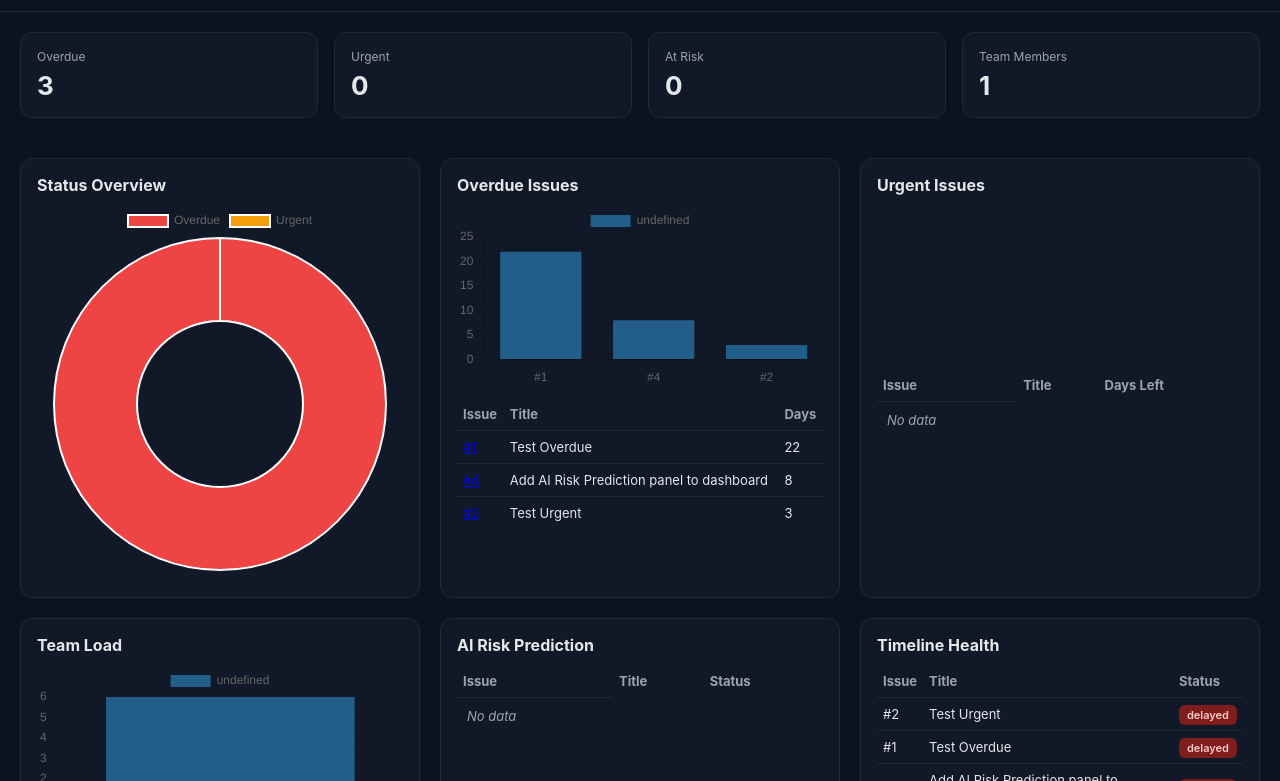
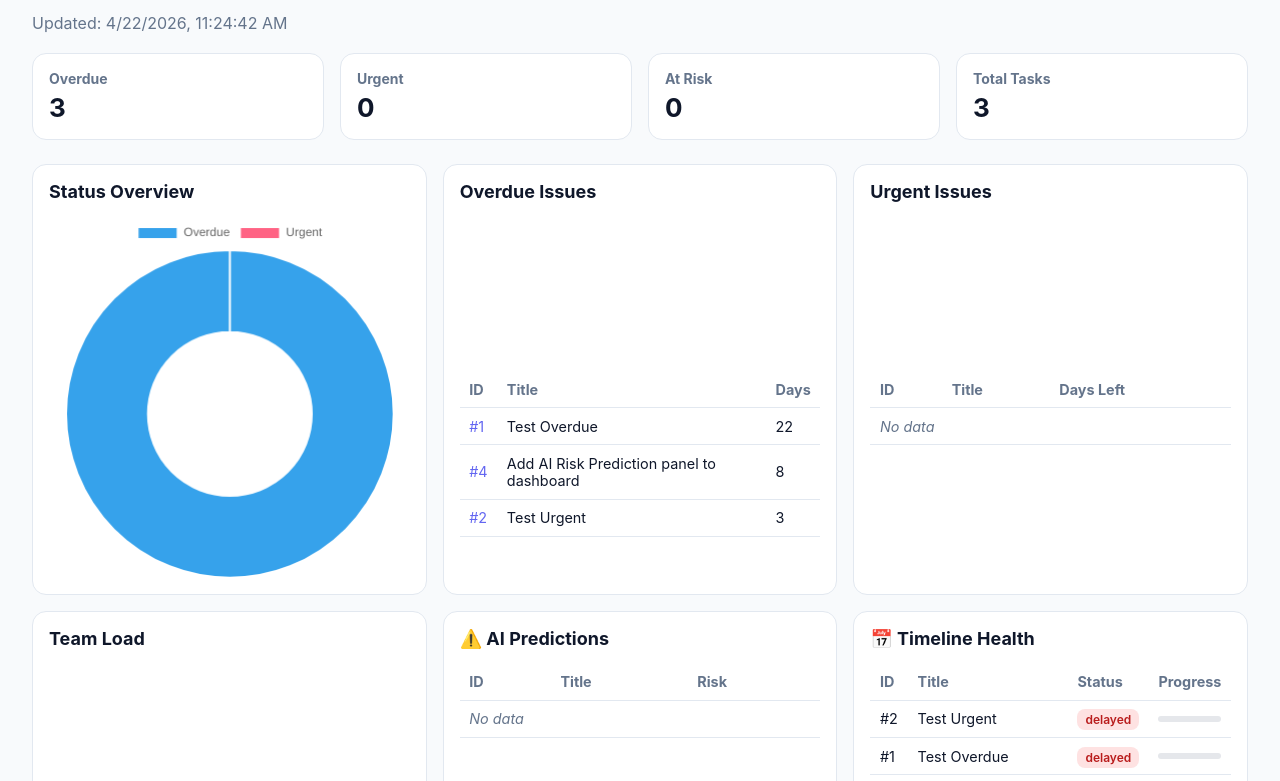
Before and after one commit to potatoscript/portfolio-dashboard, a website: page docs/index.html in a window 1280 px wide. Shown: the part 69-850 px from the top of the page. Drawn offline with nearby package versions, Linux system fonts and the light colour scheme.

Commit message:
Update index.html

```diff
--- a/docs/index.html
+++ b/docs/index.html
@@ -1,152 +1,174 @@
 <!DOCTYPE html>
 <html lang="en">
 <head>
-<meta charset="UTF-8">
-<meta name="viewport" content="width=device-width, initial-scale=1">
-<title>Project Health Dashboard</title>
+<meta charset="UTF-8" />
+<meta name="viewport" content="width=device-width, initial-scale=1" />
+<title>Portfolio Project Dashboard</title>
 
 <script src="https://cdn.jsdelivr.net/npm/chart.js"></script>
 
 <style>
 :root {
-  --bg:#0b1220;
-  --card:#111827;
-  --text:#e5e7eb;
-  --muted:#9ca3af;
-  --border:#1f2937;
+  --bg:#f8fafc;
+  --card:#ffffff;
+  --text:#0f172a;
+  --muted:#64748b;
+  --border:#e2e8f0;
+
   --danger:#ef4444;
   --warn:#f59e0b;
   --ok:#10b981;
+  --primary:#6366f1;
 }
 
 body {
   margin:0;
-  font-family:-apple-system,BlinkMacSystemFont,Segoe UI,Roboto;
+  font-family:-apple-system,BlinkMacSystemFont,"Segoe UI",Roboto;
   background:var(--bg);
   color:var(--text);
+  padding:2rem;
 }
 
-/* HEADER */
-.header {
-  padding:20px;
-  border-bottom:1px solid var(--border);
-}
-
-.header h1 {
+h1 {
   margin:0;
-  font-size:20px;
+  font-size:28px;
 }
 
 .sub {
   color:var(--muted);
-  font-size:13px;
+  margin-bottom:20px;
 }
 
-/* KPI STRIP */
+/* ===================== */
+/* KPI CARDS */
+/* ===================== */
 .kpis {
   display:grid;
-  grid-template-columns:repeat(auto-fit,minmax(160px,1fr));
-  gap:16px;
-  padding:20px;
+  grid-template-columns:repeat(auto-fit,minmax(200px,1fr));
+  gap:1rem;
+  margin-bottom:1.5rem;
 }
 
 .kpi {
   background:var(--card);
   border:1px solid var(--border);
-  border-radius:12px;
-  padding:16px;
+  border-radius:14px;
+  padding:1rem;
 }
 
-.kpi .label {
-  font-size:12px;
+.kpi h3 {
+  margin:0;
+  font-size:14px;
   color:var(--muted);
 }
 
 .kpi .value {
   font-size:26px;
   font-weight:bold;
-  margin-top:6px;
+  margin-top:5px;
 }
 
+/* ===================== */
 /* GRID */
-.grid {
+/* ===================== */
+.dashboard {
   display:grid;
-  grid-template-columns:repeat(auto-fit,minmax(400px,1fr));
-  gap:20px;
-  padding:20px;
+  grid-template-columns:repeat(auto-fit,minmax(340px,1fr));
+  gap:1rem;
 }
 
-/* CARD */
 .card {
   background:var(--card);
+  border-radius:14px;
+  padding:1rem;
   border:1px solid var(--border);
-  border-radius:12px;
-  padding:16px;
 }
 
 .card h2 {
-  margin:0 0 10px 0;
-  font-size:16px;
+  margin-top:0;
+  font-size:18px;
 }
 
+/* ===================== */
 /* TABLE */
+/* ===================== */
 table {
   width:100%;
   border-collapse:collapse;
-  font-size:13px;
+  font-size:.9rem;
+}
+
+th, td {
+  padding:.6rem;
+  border-bottom:1px solid var(--border);
 }
 
 th {
   text-align:left;
   color:var(--muted);
-  padding:8px 6px;
 }
 
-td {
-  padding:8px 6px;
-  border-top:1px solid var(--border);
-}
-
-/* BADGES */
 .badge {
   padding:3px 8px;
-  border-radius:6px;
-  font-size:11px;
+  border-radius:8px;
+  font-size:12px;
   font-weight:600;
 }
 
-.badge.red { background:#7f1d1d; color:#fecaca; }
-.badge.orange { background:#78350f; color:#fde68a; }
-.badge.green { background:#064e3b; color:#6ee7b7; }
+.badge-danger { background:#fee2e2; color:#b91c1c; }
+.badge-warn   { background:#fef3c7; color:#92400e; }
+.badge-ok     { background:#dcfce7; color:#166534; }
+
+.progress {
+  height:6px;
+  background:#e5e7eb;
+  border-radius:4px;
+  overflow:hidden;
+}
+
+.progress div {
+  height:100%;
+  background:var(--primary);
+}
 
 .empty {
   color:var(--muted);
   font-style:italic;
-  padding:10px;
 }
 
-canvas {
-  margin-bottom:10px;
+a {
+  color:var(--primary);
+  text-decoration:none;
 }
 </style>
 </head>
 
 <body>
 
-<div class="header">
-  <h1>📊 Project Health Dashboard</h1>
-  <div id="generatedAt" class="sub">Loading...</div>
-</div>
+<h1>📊 Project Dashboard</h1>
+<p id="generatedAt" class="sub">Loading...</p>
 
 <!-- KPI -->
 <div class="kpis">
-  <div class="kpi"><div class="label">Overdue</div><div id="kpiOverdue" class="value">0</div></div>
-  <div class="kpi"><div class="label">Urgent</div><div id="kpiUrgent" class="value">0</div></div>
-  <div class="kpi"><div class="label">At Risk</div><div id="kpiRisk" class="value">0</div></div>
-  <div class="kpi"><div class="label">Team Members</div><div id="kpiUsers" class="value">0</div></div>
+  <div class="kpi">
+    <h3>Overdue</h3>
+    <div id="kpiOverdue" class="value">0</div>
+  </div>
+  <div class="kpi">
+    <h3>Urgent</h3>
+    <div id="kpiUrgent" class="value">0</div>
+  </div>
+  <div class="kpi">
+    <h3>At Risk</h3>
+    <div id="kpiRisk" class="value">0</div>
+  </div>
+  <div class="kpi">
+    <h3>Total Tasks</h3>
+    <div id="kpiTotal" class="value">0</div>
+  </div>
 </div>
 
-<div class="grid">
+<div class="dashboard">
 
   <!-- STATUS -->
   <div class="card">
@@ -160,7 +182,7 @@ canvas {
     <canvas id="overdueChart"></canvas>
     <table>
       <thead>
-        <tr><th>Issue</th><th>Title</th><th>Days</th></tr>
+        <tr><th>ID</th><th>Title</th><th>Days</th></tr>
       </thead>
       <tbody id="overdue"></tbody>
     </table>
@@ -172,7 +194,7 @@ canvas {
     <canvas id="urgentChart"></canvas>
     <table>
       <thead>
-        <tr><th>Issue</th><th>Title</th><th>Days Left</th></tr>
+        <tr><th>ID</th><th>Title</th><th>Days Left</th></tr>
       </thead>
       <tbody id="urgent"></tbody>
     </table>
@@ -190,12 +212,12 @@ canvas {
     </table>
   </div>
 
-  <!-- AI -->
+  <!-- PREDICTIONS -->
   <div class="card">
-    <h2>AI Risk Prediction</h2>
+    <h2>⚠️ AI Predictions</h2>
     <table>
       <thead>
-        <tr><th>Issue</th><th>Title</th><th>Status</th></tr>
+        <tr><th>ID</th><th>Title</th><th>Risk</th></tr>
       </thead>
       <tbody id="predictions"></tbody>
     </table>
@@ -203,10 +225,10 @@ canvas {
 
   <!-- TIMELINE -->
   <div class="card">
-    <h2>Timeline Health</h2>
+    <h2>📅 Timeline Health</h2>
     <table>
       <thead>
-        <tr><th>Issue</th><th>Title</th><th>Status</th></tr>
+        <tr><th>ID</th><th>Title</th><th>Status</th><th>Progress</th></tr>
       </thead>
       <tbody id="timeline"></tbody>
     </table>
@@ -223,61 +245,40 @@ fetch("overdue.json")
     "Updated: " + new Date(data.generatedAt).toLocaleString();
 
   // KPI
-  kpiOverdue.textContent = data.overdueCount || 0;
-  kpiUrgent.textContent = data.urgentCount || 0;
-  kpiRisk.textContent = data.predictions?.length || 0;
-  kpiUsers.textContent = data.overloadedUsers?.length || 0;
+  document.getElementById("kpiOverdue").textContent = data.overdueCount || 0;
+  document.getElementById("kpiUrgent").textContent = data.urgentCount || 0;
+  document.getElementById("kpiRisk").textContent = data.predictions?.length || 0;
+  document.getElementById("kpiTotal").textContent =
+    (data.overdueCount || 0) + (data.urgentCount || 0);
 
   // STATUS CHART
-  new Chart(statusChart, {
-    type:"doughnut",
-    data:{
-      labels:["Overdue","Urgent"],
-      datasets:[{
-        data:[data.overdueCount||0, data.urgentCount||0],
-        backgroundColor:["#ef4444","#f59e0b"]
+  new Chart(document.getElementById("statusChart"), {
+    type: "doughnut",
+    data: {
+      labels: ["Overdue","Urgent"],
+      datasets: [{
+        data: [data.overdueCount || 0, data.urgentCount || 0]
       }]
     }
   });
 
-  // CHART HELPER
-  const bar = (id, labels, values) => {
-    if (!labels.length) return;
-    new Chart(document.getElementById(id), {
-      type:"bar",
-      data:{ labels, datasets:[{ data:values }] }
-    });
-  };
-
-  bar("overdueChart",
-    data.topOverdue.map(i=>"#"+i.number),
-    data.topOverdue.map(i=>i.daysOverdue)
-  );
-
-  bar("urgentChart",
-    data.urgentItems.map(i=>"#"+i.number),
-    data.urgentItems.map(i=>i.daysLeft)
-  );
-
-  bar("userChart",
-    data.overloadedUsers.map(u=>u.user),
-    data.overloadedUsers.map(u=>u.score)
-  );
-
-  // TABLE HELPER
+  // HELPERS
   const fill = (id, arr, fn) => {
     const el = document.getElementById(id);
-    el.innerHTML="";
-    if (!arr?.length) {
-      el.innerHTML=`<tr><td class="empty">No data</td></tr>`;
+    el.innerHTML = "";
+
+    if (!arr || !arr.length) {
+      el.innerHTML = `<tr><td colspan="4" class="empty">No data</td></tr>`;
       return;
     }
-    arr.forEach(i=>el.insertAdjacentHTML("beforeend", fn(i)));
+
+    arr.forEach(i => el.insertAdjacentHTML("beforeend", fn(i)));
   };
 
   const link = i =>
     `<a href="https://github.com/${i.repo}/issues/${i.number}" target="_blank">#${i.number}</a>`;
 
+  // TABLES
   fill("overdue", data.topOverdue, i =>
     `<tr><td>${link(i)}</td><td>${i.title}</td><td>${i.daysOverdue}</td></tr>`);
 
@@ -288,13 +289,25 @@ fetch("overdue.json")
     `<tr><td>${u.user}</td><td>${u.overdue}</td><td>${u.urgent}</td><td>${u.score}</td></tr>`);
 
   fill("predictions", data.predictions, i =>
-    `<tr><td>${link(i)}</td><td>${i.title}</td><td><span class="badge red">${i.prediction}</span></td></tr>`);
+    `<tr><td>${link(i)}</td><td>${i.title}</td><td><span class="badge badge-danger">High</span></td></tr>`);
 
-  fill("timeline", data.timeline, i => {
-    let cls="green";
-    if(i.status==="delayed") cls="red";
-    else if(i.status==="at-risk") cls="orange";
-    return `<tr><td>#${i.number}</td><td>${i.title}</td><td><span class="badge ${cls}">${i.status}</span></td></tr>`;
+  fill("timeline", data.timeline, t => {
+    let badge = "badge-ok";
+    if (t.status === "delayed") badge = "badge-danger";
+    else if (t.status === "at-risk") badge = "badge-warn";
+
+    return `
+      <tr>
+        <td>#${t.number}</td>
+        <td>${t.title}</td>
+        <td><span class="badge ${badge}">${t.status}</span></td>
+        <td>
+          <div class="progress">
+            <div style="width:${t.progress || 0}%"></div>
+          </div>
+        </td>
+      </tr>
+    `;
   });
 
 });
```
